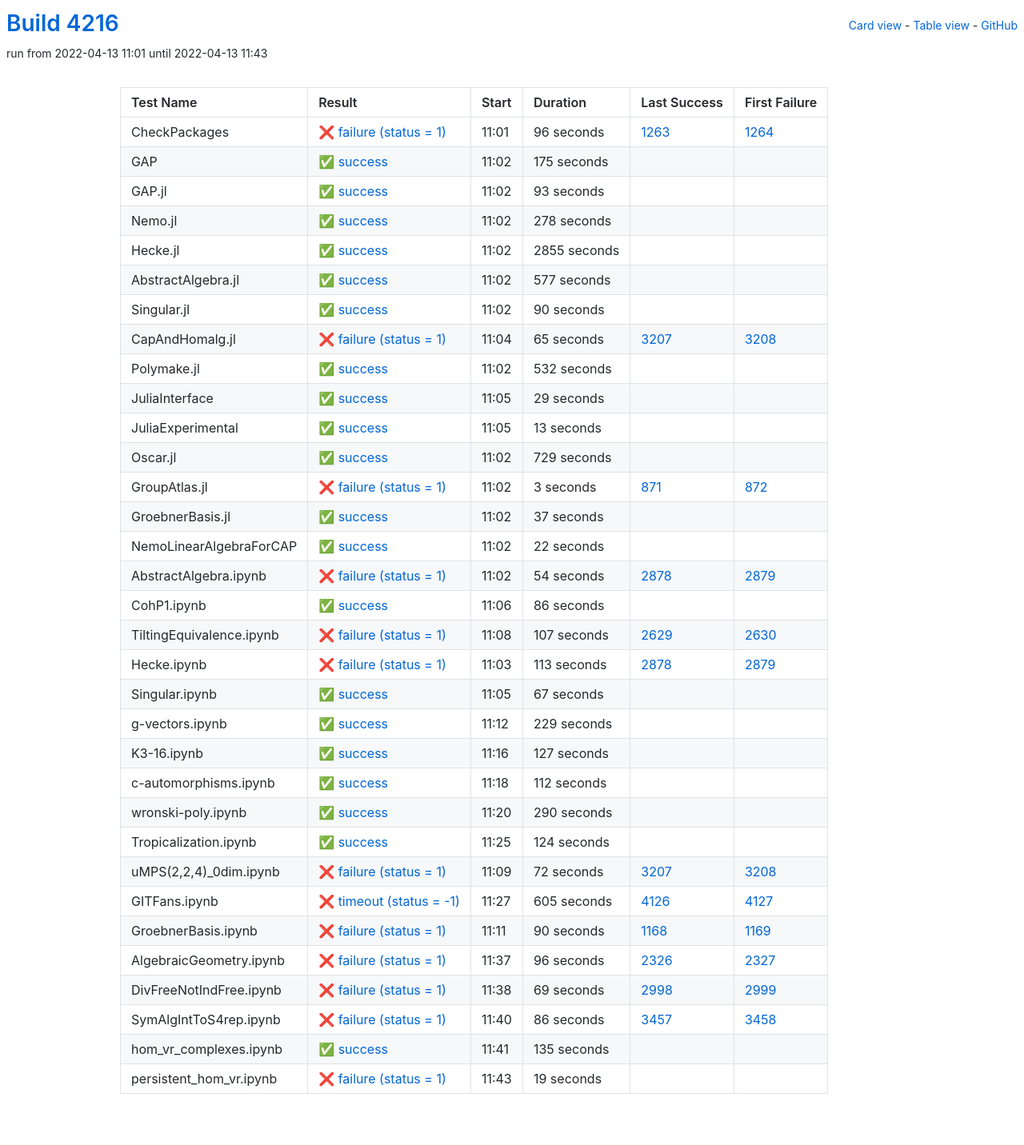
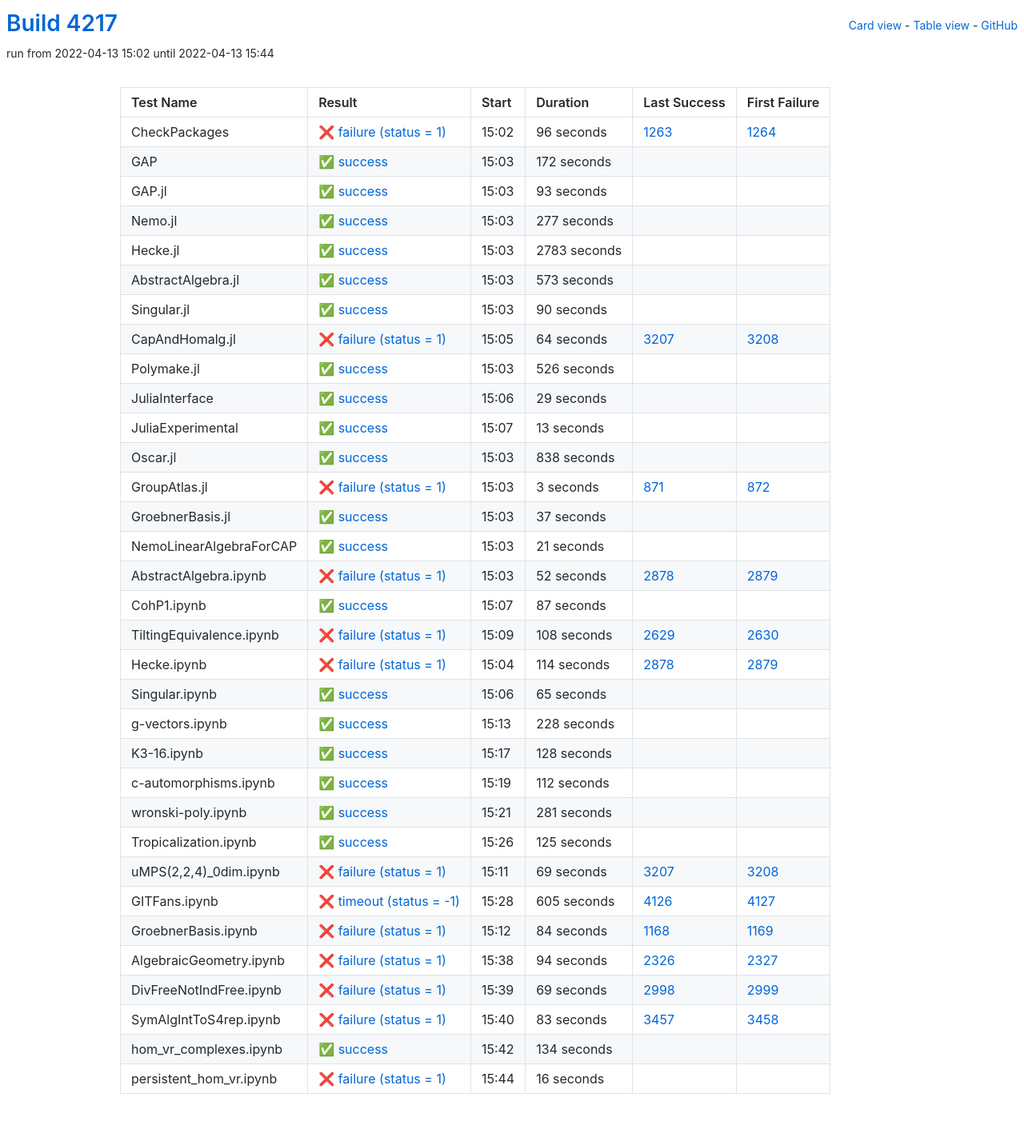
Before and after one commit to oscar-system/oscar-ci-status-stable, a Jekyll site: the page built from table.html, in a window 1280 px wide. Shown: the whole page at 80% size. Built offline with Jekyll 4.4.1, drawn with Linux system fonts in a browser that asks for light colours.

Commit message:
Build #4217

```diff
--- a/_data/ci.yml
+++ b/_data/ci.yml
@@ -1,6 +1,6 @@
 ---
-build: 4216
-build_url: https://oscarci.mathematik.uni-kl.de/job/oscar-stable/4216/
+build: 4217
+build_url: https://oscarci.mathematik.uni-kl.de/job/oscar-stable/4217/
 job: oscar-stable
 organization: oscar-system
 repo: oscar-ci-status-stable
@@ -8,8 +8,8 @@ repourl: https://github.com/oscar-system/oscar-ci-status-stable
 tests:
 - name: CheckPackages
   id: checkpackages
-  log: https://oscarci.mathematik.uni-kl.de/job/oscar-stable/4216/artifact/logs/build-4216/CheckPackages.log
-  start: 2022-04-13 11:01
+  log: https://oscarci.mathematik.uni-kl.de/job/oscar-stable/4217/artifact/logs/build-4217/CheckPackages.log
+  start: 2022-04-13 15:02
   success: false
   exitcode: 1
   status: failure
@@ -20,20 +20,20 @@ tests:
   first_failure_url: https://oscarci.mathematik.uni-kl.de/job/oscar-stable/1264/
 - name: GAP
   id: gap
-  log: https://oscarci.mathematik.uni-kl.de/job/oscar-stable/4216/artifact/logs/build-4216/GAP.log
-  start: 2022-04-13 11:02
+  log: https://oscarci.mathematik.uni-kl.de/job/oscar-stable/4217/artifact/logs/build-4217/GAP.log
+  start: 2022-04-13 15:03
   success: true
   exitcode: 0
   status: success
-  duration: 175
+  duration: 172
   last_success: false
   last_success_url:
   first_failure: false
   first_failure_url:
 - name: GAP.jl
   id: gap-jl
-  log: https://oscarci.mathematik.uni-kl.de/job/oscar-stable/4216/artifact/logs/build-4216/GAP.jl.log
-  start: 2022-04-13 11:02
+  log: https://oscarci.mathematik.uni-kl.de/job/oscar-stable/4217/artifact/logs/build-4217/GAP.jl.log
+  start: 2022-04-13 15:03
   success: true
   exitcode: 0
   status: success
@@ -44,44 +44,44 @@ tests:
   first_failure_url:
 - name: Nemo.jl
   id: nemo-jl
-  log: https://oscarci.mathematik.uni-kl.de/job/oscar-stable/4216/artifact/logs/build-4216/Nemo.jl.log
-  start: 2022-04-13 11:02
+  log: https://oscarci.mathematik.uni-kl.de/job/oscar-stable/4217/artifact/logs/build-4217/Nemo.jl.log
+  start: 2022-04-13 15:03
   success: true
   exitcode: 0
   status: success
-  duration: 278
+  duration: 277
   last_success: false
   last_success_url:
   first_failure: false
   first_failure_url:
 - name: Hecke.jl
   id: hecke-jl
-  log: https://oscarci.mathematik.uni-kl.de/job/oscar-stable/4216/artifact/logs/build-4216/Hecke.jl.log
-  start: 2022-04-13 11:02
+  log: https://oscarci.mathematik.uni-kl.de/job/oscar-stable/4217/artifact/logs/build-4217/Hecke.jl.log
+  start: 2022-04-13 15:03
   success: true
   exitcode: 0
   status: success
-  duration: 2855
+  duration: 2783
   last_success: false
   last_success_url:
   first_failure: false
   first_failure_url:
 - name: AbstractAlgebra.jl
   id: abstractalgebra-jl
-  log: https://oscarci.mathematik.uni-kl.de/job/oscar-stable/4216/artifact/logs/build-4216/AbstractAlgebra.jl.log
-  start: 2022-04-13 11:02
+  log: https://oscarci.mathematik.uni-kl.de/job/oscar-stable/4217/artifact/logs/build-4217/AbstractAlgebra.jl.log
+  start: 2022-04-13 15:03
   success: true
   exitcode: 0
   status: success
-  duration: 577
+  duration: 573
   last_success: false
   last_success_url:
   first_failure: false
   first_failure_url:
 - name: Singular.jl
   id: singular-jl
-  log: https://oscarci.mathematik.uni-kl.de/job/oscar-stable/4216/artifact/logs/build-4216/Singular.jl.log
-  start: 2022-04-13 11:02
+  log: https://oscarci.mathematik.uni-kl.de/job/oscar-stable/4217/artifact/logs/build-4217/Singular.jl.log
+  start: 2022-04-13 15:03
   success: true
   exitcode: 0
   status: success
@@ -92,32 +92,32 @@ tests:
   first_failure_url:
 - name: CapAndHomalg.jl
   id: capandhomalg-jl
-  log: https://oscarci.mathematik.uni-kl.de/job/oscar-stable/4216/artifact/logs/build-4216/CapAndHomalg.jl.log
-  start: 2022-04-13 11:04
+  log: https://oscarci.mathematik.uni-kl.de/job/oscar-stable/4217/artifact/logs/build-4217/CapAndHomalg.jl.log
+  start: 2022-04-13 15:05
   success: false
   exitcode: 1
   status: failure
-  duration: 65
+  duration: 64
   last_success: 3207
   last_success_url: https://oscarci.mathematik.uni-kl.de/job/oscar-stable/3207/
   first_failure: 3208
   first_failure_url: https://oscarci.mathematik.uni-kl.de/job/oscar-stable/3208/
 - name: Polymake.jl
   id: polymake-jl
-  log: https://oscarci.mathematik.uni-kl.de/job/oscar-stable/4216/artifact/logs/build-4216/Polymake.jl.log
-  start: 2022-04-13 11:02
+  log: https://oscarci.mathematik.uni-kl.de/job/oscar-stable/4217/artifact/logs/build-4217/Polymake.jl.log
+  start: 2022-04-13 15:03
   success: true
   exitcode: 0
   status: success
-  duration: 532
+  duration: 526
   last_success: false
   last_success_url:
   first_failure: false
   first_failure_url:
 - name: JuliaInterface
   id: juliainterface
-  log: https://oscarci.mathematik.uni-kl.de/job/oscar-stable/4216/artifact/logs/build-4216/JuliaInterface.log
-  start: 2022-04-13 11:05
+  log: https://oscarci.mathematik.uni-kl.de/job/oscar-stable/4217/artifact/logs/build-4217/JuliaInterface.log
+  start: 2022-04-13 15:06
   success: true
   exitcode: 0
   status: success
@@ -128,8 +128,8 @@ tests:
   first_failure_url:
 - name: JuliaExperimental
   id: juliaexperimental
-  log: https://oscarci.mathematik.uni-kl.de/job/oscar-stable/4216/artifact/logs/build-4216/JuliaExperimental.log
-  start: 2022-04-13 11:05
+  log: https://oscarci.mathematik.uni-kl.de/job/oscar-stable/4217/artifact/logs/build-4217/JuliaExperimental.log
+  start: 2022-04-13 15:07
   success: true
   exitcode: 0
   status: success
@@ -140,20 +140,20 @@ tests:
   first_failure_url:
 - name: Oscar.jl
   id: oscar-jl
-  log: https://oscarci.mathematik.uni-kl.de/job/oscar-stable/4216/artifact/logs/build-4216/Oscar.jl.log
-  start: 2022-04-13 11:02
+  log: https://oscarci.mathematik.uni-kl.de/job/oscar-stable/4217/artifact/logs/build-4217/Oscar.jl.log
+  start: 2022-04-13 15:03
   success: true
   exitcode: 0
   status: success
-  duration: 729
+  duration: 838
   last_success: false
   last_success_url:
   first_failure: false
   first_failure_url:
 - name: GroupAtlas.jl
   id: groupatlas-jl
-  log: https://oscarci.mathematik.uni-kl.de/job/oscar-stable/4216/artifact/logs/build-4216/GroupAtlas.jl.log
-  start: 2022-04-13 11:02
+  log: https://oscarci.mathematik.uni-kl.de/job/oscar-stable/4217/artifact/logs/build-4217/GroupAtlas.jl.log
+  start: 2022-04-13 15:03
   success: false
   exitcode: 1
   status: failure
@@ -164,8 +164,8 @@ tests:
   first_failure_url: https://oscarci.mathematik.uni-kl.de/job/oscar-stable/872/
 - name: GroebnerBasis.jl
   id: groebnerbasis-jl
-  log: https://oscarci.mathematik.uni-kl.de/job/oscar-stable/4216/artifact/logs/build-4216/GroebnerBasis.jl.log
-  start: 2022-04-13 11:02
+  log: https://oscarci.mathematik.uni-kl.de/job/oscar-stable/4217/artifact/logs/build-4217/GroebnerBasis.jl.log
+  start: 2022-04-13 15:03
   success: true
   exitcode: 0
   status: success
@@ -176,104 +176,104 @@ tests:
   first_failure_url:
 - name: NemoLinearAlgebraForCAP
   id: nemolinearalgebraforcap
-  log: https://oscarci.mathematik.uni-kl.de/job/oscar-stable/4216/artifact/logs/build-4216/NemoLinearAlgebraForCAP.log
-  start: 2022-04-13 11:02
+  log: https://oscarci.mathematik.uni-kl.de/job/oscar-stable/4217/artifact/logs/build-4217/NemoLinearAlgebraForCAP.log
+  start: 2022-04-13 15:03
   success: true
   exitcode: 0
   status: success
-  duration: 22
+  duration: 21
   last_success: false
   last_success_url:
   first_failure: false
   first_failure_url:
 - name: AbstractAlgebra.ipynb
   id: abstractalgebra-ipynb
-  log: https://oscarci.mathematik.uni-kl.de/job/oscar-stable/4216/artifact/logs/build-4216/AbstractAlgebra.ipynb.log
-  start: 2022-04-13 11:02
+  log: https://oscarci.mathematik.uni-kl.de/job/oscar-stable/4217/artifact/logs/build-4217/AbstractAlgebra.ipynb.log
+  start: 2022-04-13 15:03
   success: false
   exitcode: 1
   status: failure
-  duration: 54
+  duration: 52
   last_success: 2878
   last_success_url: https://oscarci.mathematik.uni-kl.de/job/oscar-stable/2878/
   first_failure: 2879
   first_failure_url: https://oscarci.mathematik.uni-kl.de/job/oscar-stable/2879/
 - name: CohP1.ipynb
   id: cohp1-ipynb
-  log: https://oscarci.mathematik.uni-kl.de/job/oscar-stable/4216/artifact/logs/build-4216/CohP1.ipynb.log
-  start: 2022-04-13 11:06
+  log: https://oscarci.mathematik.uni-kl.de/job/oscar-stable/4217/artifact/logs/build-4217/CohP1.ipynb.log
+  start: 2022-04-13 15:07
   success: true
   exitcode: 0
   status: success
-  duration: 86
+  duration: 87
   last_success: false
   last_success_url:
   first_failure: false
   first_failure_url:
 - name: TiltingEquivalence.ipynb
   id: tiltingequivalence-ipynb
-  log: https://oscarci.mathematik.uni-kl.de/job/oscar-stable/4216/artifact/logs/build-4216/TiltingEquivalence.ipynb.log
-  start: 2022-04-13 11:08
+  log: https://oscarci.mathematik.uni-kl.de/job/oscar-stable/4217/artifact/logs/build-4217/TiltingEquivalence.ipynb.log
+  start: 2022-04-13 15:09
   success: false
   exitcode: 1
   status: failure
-  duration: 107
+  duration: 108
   last_success: 2629
   last_success_url: https://oscarci.mathematik.uni-kl.de/job/oscar-stable/2629/
   first_failure: 2630
   first_failure_url: https://oscarci.mathematik.uni-kl.de/job/oscar-stable/2630/
 - name: Hecke.ipynb
   id: hecke-ipynb
-  log: https://oscarci.mathematik.uni-kl.de/job/oscar-stable/4216/artifact/logs/build-4216/Hecke.ipynb.log
-  start: 2022-04-13 11:03
+  log: https://oscarci.mathematik.uni-kl.de/job/oscar-stable/4217/artifact/logs/build-4217/Hecke.ipynb.log
+  start: 2022-04-13 15:04
   success: false
   exitcode: 1
   status: failure
-  duration: 113
+  duration: 114
   last_success: 2878
   last_success_url: https://oscarci.mathematik.uni-kl.de/job/oscar-stable/2878/
   first_failure: 2879
   first_failure_url: https://oscarci.mathematik.uni-kl.de/job/oscar-stable/2879/
 - name: Singular.ipynb
   id: singular-ipynb
-  log: https://oscarci.mathematik.uni-kl.de/job/oscar-stable/4216/artifact/logs/build-4216/Singular.ipynb.log
-  start: 2022-04-13 11:05
+  log: https://oscarci.mathematik.uni-kl.de/job/oscar-stable/4217/artifact/logs/build-4217/Singular.ipynb.log
+  start: 2022-04-13 15:06
   success: true
   exitcode: 0
   status: success
-  duration: 67
+  duration: 65
   last_success: false
   last_success_url:
   first_failure: false
   first_failure_url:
 - name: g-vectors.ipynb
   id: g-vectors-ipynb
-  log: https://oscarci.mathematik.uni-kl.de/job/oscar-stable/4216/artifact/logs/build-4216/g-vectors.ipynb.log
-  start: 2022-04-13 11:12
+  log: https://oscarci.mathematik.uni-kl.de/job/oscar-stable/4217/artifact/logs/build-4217/g-vectors.ipynb.log
+  start: 2022-04-13 15:13
   success: true
   exitcode: 0
   status: success
-  duration: 229
+  duration: 228
   last_success: false
   last_success_url:
   first_failure: false
   first_failure_url:
 - name: K3-16.ipynb
   id: k3-16-ipynb
-  log: https://oscarci.mathematik.uni-kl.de/job/oscar-stable/4216/artifact/logs/build-4216/K3-16.ipynb.log
-  start: 2022-04-13 11:16
+  log: https://oscarci.mathematik.uni-kl.de/job/oscar-stable/4217/artifact/logs/build-4217/K3-16.ipynb.log
+  start: 2022-04-13 15:17
   success: true
   exitcode: 0
   status: success
-  duration: 127
+  duration: 128
   last_success: false
   last_success_url:
   first_failure: false
   first_failure_url:
 - name: c-automorphisms.ipynb
   id: c-automorphisms-ipynb
-  log: https://oscarci.mathematik.uni-kl.de/job/oscar-stable/4216/artifact/logs/build-4216/c-automorphisms.ipynb.log
-  start: 2022-04-13 11:18
+  log: https://oscarci.mathematik.uni-kl.de/job/oscar-stable/4217/artifact/logs/build-4217/c-automorphisms.ipynb.log
+  start: 2022-04-13 15:19
   success: true
   exitcode: 0
   status: success
@@ -284,44 +284,44 @@ tests:
   first_failure_url:
 - name: wronski-poly.ipynb
   id: wronski-poly-ipynb
-  log: https://oscarci.mathematik.uni-kl.de/job/oscar-stable/4216/artifact/logs/build-4216/wronski-poly.ipynb.log
-  start: 2022-04-13 11:20
+  log: https://oscarci.mathematik.uni-kl.de/job/oscar-stable/4217/artifact/logs/build-4217/wronski-poly.ipynb.log
+  start: 2022-04-13 15:21
   success: true
   exitcode: 0
   status: success
-  duration: 290
+  duration: 281
   last_success: false
   last_success_url:
   first_failure: false
   first_failure_url:
 - name: Tropicalization.ipynb
   id: tropicalization-ipynb
-  log: https://oscarci.mathematik.uni-kl.de/job/oscar-stable/4216/artifact/logs/build-4216/Tropicalization.ipynb.log
-  start: 2022-04-13 11:25
+  log: https://oscarci.mathematik.uni-kl.de/job/oscar-stable/4217/artifact/logs/build-4217/Tropicalization.ipynb.log
+  start: 2022-04-13 15:26
   success: true
   exitcode: 0
   status: success
-  duration: 124
+  duration: 125
   last_success: false
   last_success_url:
   first_failure: false
   first_failure_url:
 - name: uMPS(2,2,4)_0dim.ipynb
   id: umps-2-2-4-0dim-ipynb
-  log: https://oscarci.mathematik.uni-kl.de/job/oscar-stable/4216/artifact/logs/build-4216/uMPS-2-2-4-_0dim.ipynb.log
-  start: 2022-04-13 11:09
+  log: https://oscarci.mathematik.uni-kl.de/job/oscar-stable/4217/artifact/logs/build-4217/uMPS-2-2-4-_0dim.ipynb.log
+  start: 2022-04-13 15:11
   success: false
   exitcode: 1
   status: failure
-  duration: 72
+  duration: 69
   last_success: 3207
   last_success_url: https://oscarci.mathematik.uni-kl.de/job/oscar-stable/3207/
   first_failure: 3208
   first_failure_url: https://oscarci.mathematik.uni-kl.de/job/oscar-stable/3208/
 - name: GITFans.ipynb
   id: gitfans-ipynb
-  log: https://oscarci.mathematik.uni-kl.de/job/oscar-stable/4216/artifact/logs/build-4216/GITFans.ipynb.log
-  start: 2022-04-13 11:27
+  log: https://oscarci.mathematik.uni-kl.de/job/oscar-stable/4217/artifact/logs/build-4217/GITFans.ipynb.log
+  start: 2022-04-13 15:28
   success: false
   exitcode: -1
   status: timeout
@@ -332,32 +332,32 @@ tests:
   first_failure_url: https://oscarci.mathematik.uni-kl.de/job/oscar-stable/4127/
 - name: GroebnerBasis.ipynb
   id: groebnerbasis-ipynb
-  log: https://oscarci.mathematik.uni-kl.de/job/oscar-stable/4216/artifact/logs/build-4216/GroebnerBasis.ipynb.log
-  start: 2022-04-13 11:11
+  log: https://oscarci.mathematik.uni-kl.de/job/oscar-stable/4217/artifact/logs/build-4217/GroebnerBasis.ipynb.log
+  start: 2022-04-13 15:12
   success: false
   exitcode: 1
   status: failure
-  duration: 90
+  duration: 84
   last_success: 1168
   last_success_url: https://oscarci.mathematik.uni-kl.de/job/oscar-stable/1168/
   first_failure: 1169
   first_failure_url: https://oscarci.mathematik.uni-kl.de/job/oscar-stable/1169/
 - name: AlgebraicGeometry.ipynb
   id: algebraicgeometry-ipynb
-  log: https://oscarci.mathematik.uni-kl.de/job/oscar-stable/4216/artifact/logs/build-4216/AlgebraicGeometry.ipynb.log
-  start: 2022-04-13 11:37
+  log: https://oscarci.mathematik.uni-kl.de/job/oscar-stable/4217/artifact/logs/build-4217/AlgebraicGeometry.ipynb.log
+  start: 2022-04-13 15:38
   success: false
   exitcode: 1
   status: failure
-  duration: 96
+  duration: 94
   last_success: 2326
   last_success_url: https://oscarci.mathematik.uni-kl.de/job/oscar-stable/2326/
   first_failure: 2327
   first_failure_url: https://oscarci.mathematik.uni-kl.de/job/oscar-stable/2327/
 - name: DivFreeNotIndFree.ipynb
   id: divfreenotindfree-ipynb
-  log: https://oscarci.mathematik.uni-kl.de/job/oscar-stable/4216/artifact/logs/build-4216/DivFreeNotIndFree.ipynb.log
-  start: 2022-04-13 11:38
+  log: https://oscarci.mathematik.uni-kl.de/job/oscar-stable/4217/artifact/logs/build-4217/DivFreeNotIndFree.ipynb.log
+  start: 2022-04-13 15:39
   success: false
   exitcode: 1
   status: failure
@@ -368,36 +368,36 @@ tests:
   first_failure_url: https://oscarci.mathematik.uni-kl.de/job/oscar-stable/2999/
 - name: SymAlgIntToS4rep.ipynb
   id: symalginttos4rep-ipynb
-  log: https://oscarci.mathematik.uni-kl.de/job/oscar-stable/4216/artifact/logs/build-4216/SymAlgIntToS4rep.ipynb.log
-  start: 2022-04-13 11:40
+  log: https://oscarci.mathematik.uni-kl.de/job/oscar-stable/4217/artifact/logs/build-4217/SymAlgIntToS4rep.ipynb.log
+  start: 2022-04-13 15:40
   success: false
   exitcode: 1
   status: failure
-  duration: 86
+  duration: 83
   last_success: 3457
   last_success_url: https://oscarci.mathematik.uni-kl.de/job/oscar-stable/3457/
   first_failure: 3458
   first_failure_url: https://oscarci.mathematik.uni-kl.de/job/oscar-stable/3458/
 - name: hom_vr_complexes.ipynb
   id: hom-vr-complexes-ipynb
-  log: https://oscarci.mathematik.uni-kl.de/job/oscar-stable/4216/artifact/logs/build-4216/hom_vr_complexes.ipynb.log
-  start: 2022-04-13 11:41
+  log: https://oscarci.mathematik.uni-kl.de/job/oscar-stable/4217/artifact/logs/build-4217/hom_vr_complexes.ipynb.log
+  start: 2022-04-13 15:42
   success: true
   exitcode: 0
   status: success
-  duration: 135
+  duration: 134
   last_success: false
   last_success_url:
   first_failure: false
   first_failure_url:
 - name: persistent_hom_vr.ipynb
   id: persistent-hom-vr-ipynb
-  log: https://oscarci.mathematik.uni-kl.de/job/oscar-stable/4216/artifact/logs/build-4216/persistent_hom_vr.ipynb.log
-  start: 2022-04-13 11:43
+  log: https://oscarci.mathematik.uni-kl.de/job/oscar-stable/4217/artifact/logs/build-4217/persistent_hom_vr.ipynb.log
+  start: 2022-04-13 15:44
   success: false
   exitcode: 1
   status: failure
-  duration: 19
+  duration: 16
   last_success: false
   last_success_url:
   first_failure: false
```
Also changed, not shown: README.md.
